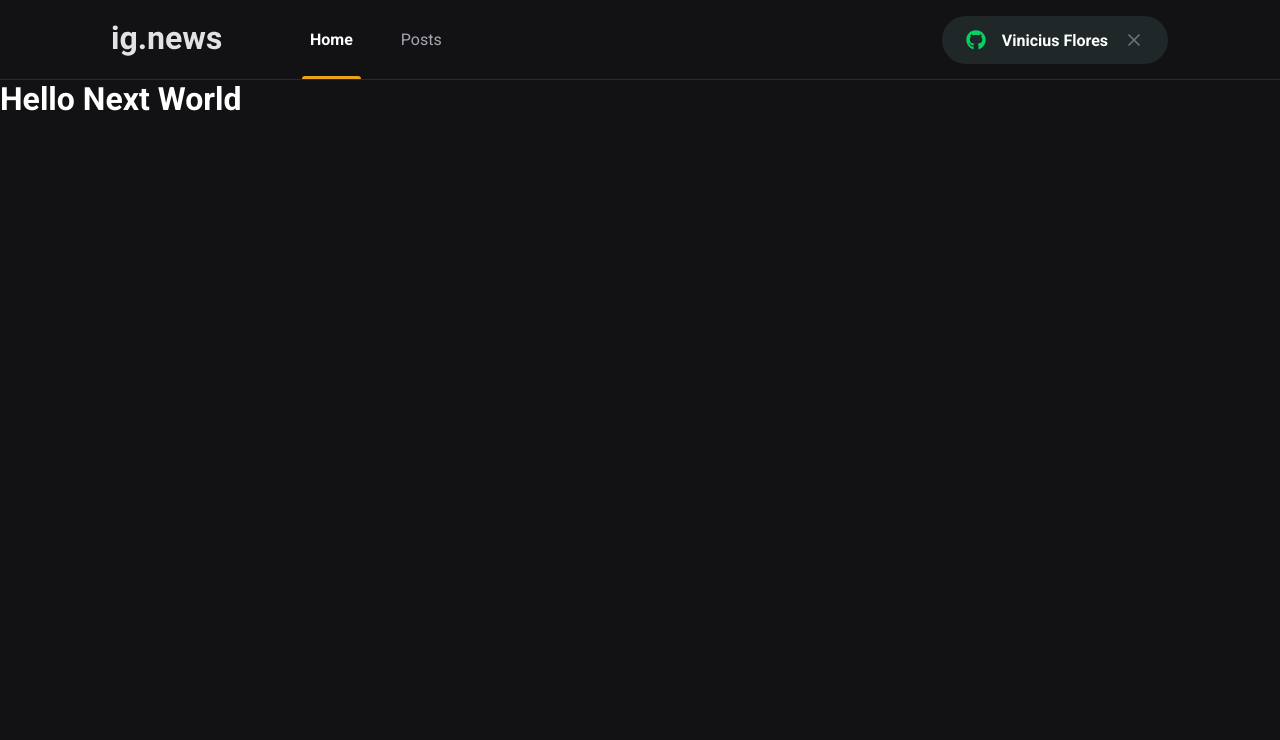
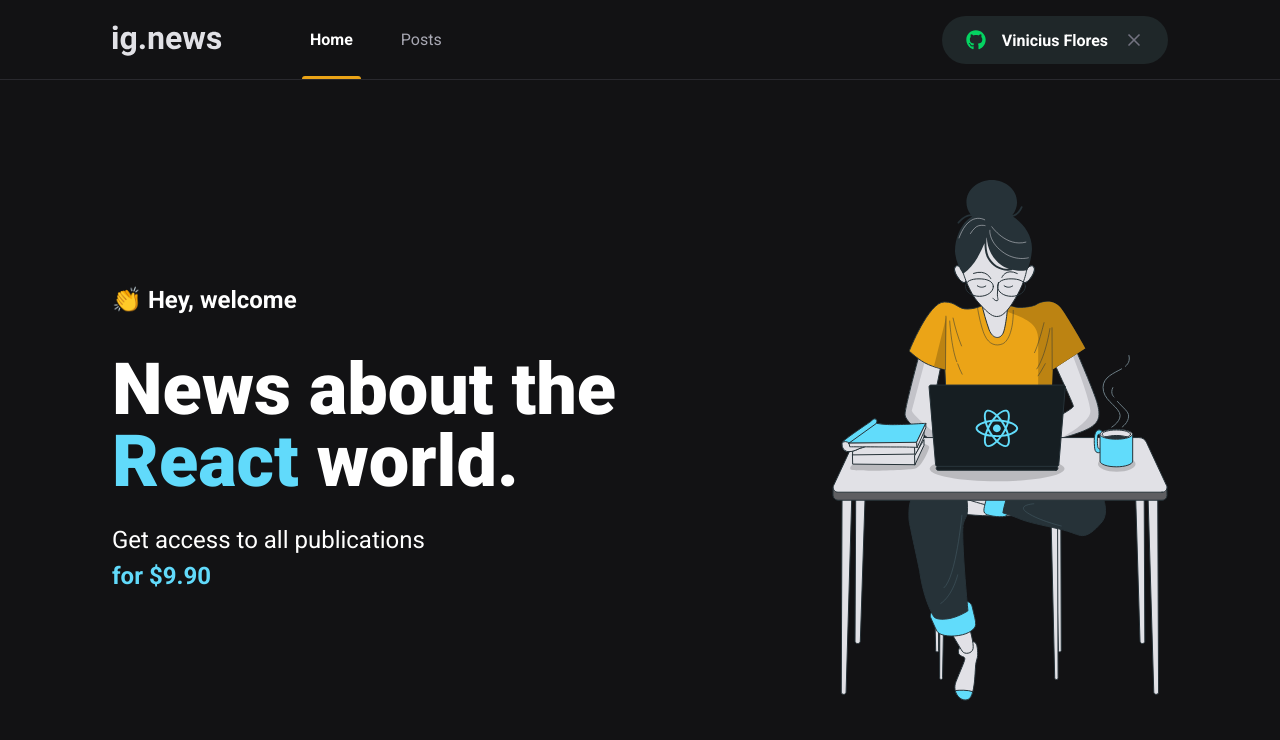
Before and after one commit to viniciusflores/ignews, a Next.js app: page / in a window 1280 px wide. Shown: the top 740 px of the page. Built offline with nearby package versions, Linux system fonts and the light colour scheme.

Commit message:
:construction: Created home style

```diff
--- /dev/null
+++ b/src/pages/home.module.scss
@@ -0,0 +1,42 @@
+.contentContainer {
+  max-width: 1120px;
+  margin: 0 auto;
+  padding: 0 2rem;
+  // vh -> viewport height
+  height: calc(100vh - 5rem);
+
+  display: flex;
+  align-items: center;
+  justify-content: space-between;
+}
+
+.hero {
+  max-width: 600px;
+
+  >span {
+    font-size: 1.5rem;
+    font-weight: bold;
+  }
+
+  h1 {
+    font-size: 4.5rem;
+    line-height: 4.5rem;
+    font-weight: 900;
+    margin-top: 2.5rem;
+
+    span {
+      color: var(--cyan-500);
+    }
+  }
+
+  p {
+    font-size: 1.5rem;
+    line-height: 2.25rem;
+    margin-top: 1.5rem;
+
+    span {
+      color: var(--cyan-500);
+      font-weight: bold;
+    }
+  }
+}
--- a/src/pages/index.tsx
+++ b/src/pages/index.tsx
@@ -1,14 +1,23 @@
 import Head from 'next/head'
+import styles from './home.module.scss'
 
-export default function Home(){
+export default function Home() {
   return (
     <>
       <Head>
-                <title>My Home</title>
+        <title>Home | ig.news</title>
       </Head>
-            <h1>
-                Hello Next World
-            </h1>
+      <main className={styles.contentContainer}>
+        <section className={styles.hero}>
+          <span>👏 Hey, welcome</span>
+          <h1> News about the <span> React</span> world.</h1>
+          <p>
+            Get access to all publications <br />
+            <span>for $9.90</span>
+          </p>
+        </section>
+        <img src="/images/avatar.svg" alt="Girl coding" />
+      </main>
     </>
   )
 }
```
Lines whose indentation alone changed are shown as unchanged.
